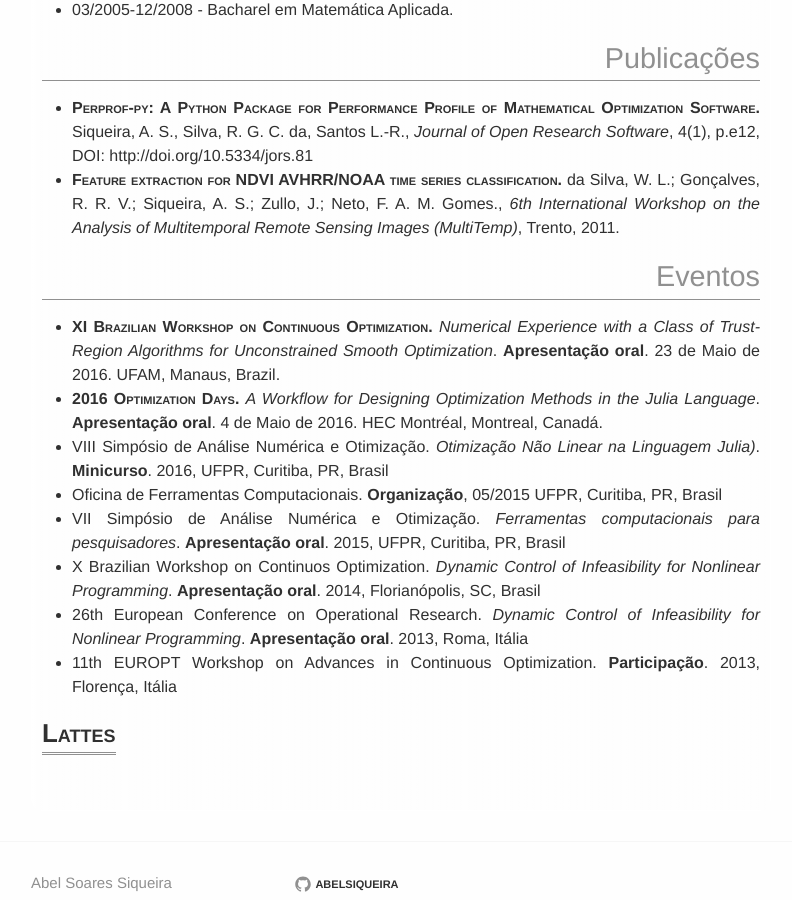
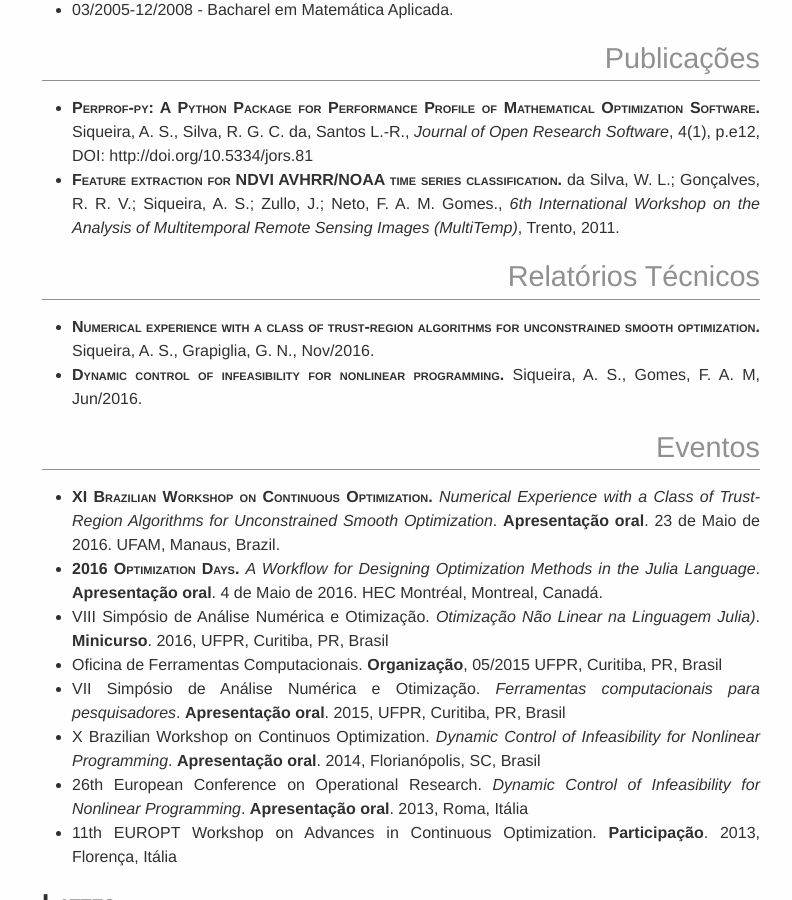
Before and after one commit to abelsiqueira/abelsiqueira.github.io-old, a Jekyll site: the page built from curriculum.br.md, in a window 1280 px wide and 900 px high, scrolled down 650 px. Shown: the whole window, without its empty margins (239-1031 px from the left). Built offline with Jekyll 4.4.1, drawn with Linux system fonts in a browser that asks for light colours.

Commit message:
Update Curriculum

```diff
--- a/curriculum.br.md
+++ b/curriculum.br.md
@@ -30,6 +30,16 @@ permalink:  /br/curriculum/
     _6th International Workshop on the Analysis of Multitemporal Remote Sensing
     Images (MultiTemp)_, Trento, 2011.
 
+# Relatórios Técnicos
+
+  - [**Numerical experience with a class of trust-region algorithms for
+    unconstrained smooth
+    optimization.**](http://www.optimization-online.org/DB_HTML/2016/11/5721.html)
+    Siqueira, A. S., Grapiglia, G. N., Nov/2016.
+  - [**Dynamic control of infeasibility for nonlinear
+    programming.**](http://www.ime.unicamp.br/sites/default/files/rp11-16.pdf)
+    Siqueira, A. S., Gomes, F. A. M, Jun/2016.
+
 # Eventos
 
   - [XI Brazilian Workshop on Continuous Optimization.]({{ site.baseurl
```
Also changed, not shown: curriculum.en.md (+10 -0 lines).
